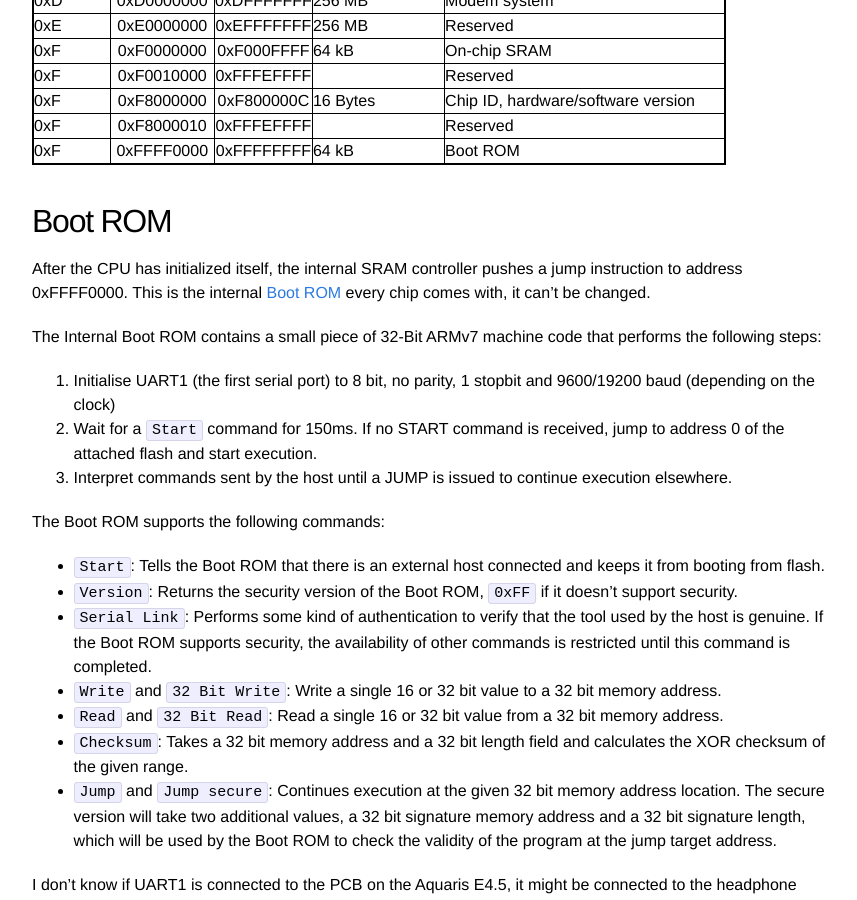
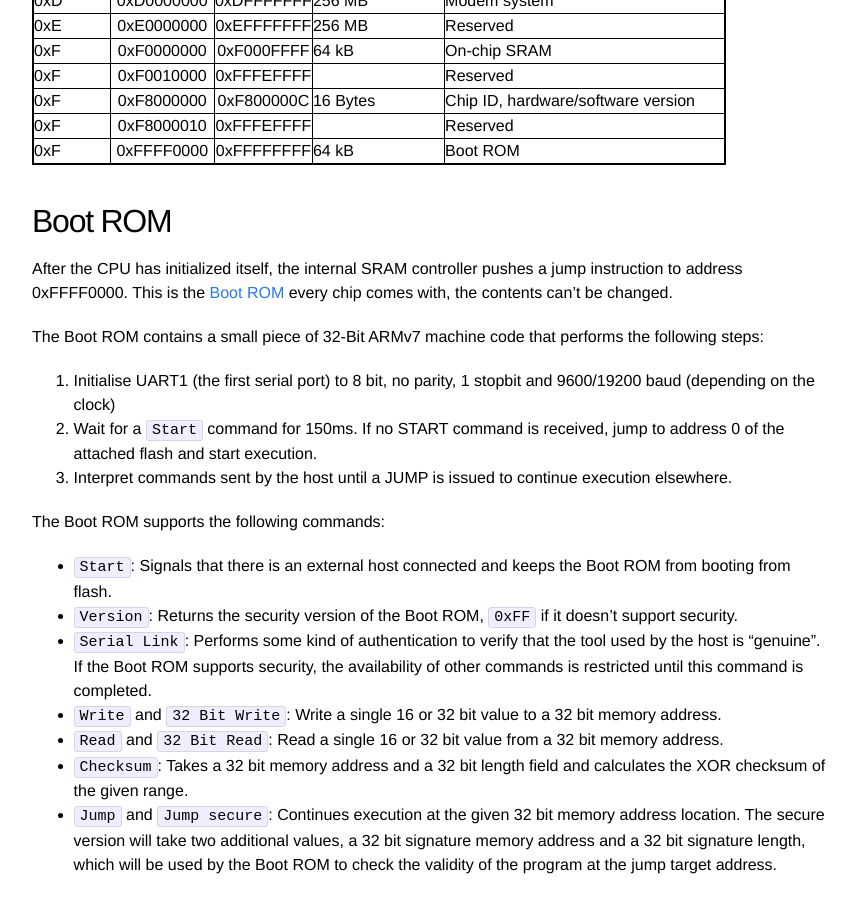
Before and after one commit to Sturmflut/sturmflut.github.io, a Jekyll site: the page built from _posts/2015-07-02-mediatek-details-soc-startup.markdown, in a window 1280 px wide and 900 px high, scrolled down 642 px. Shown: the whole window, without its empty margins (208-1065 px from the left). Built offline with Jekyll 4.4.1, drawn with Linux system fonts in a browser that asks for light colours.

Commit message:
Fix typos

```diff
--- a/_posts/2015-07-02-mediatek-details-soc-startup.markdown
+++ b/_posts/2015-07-02-mediatek-details-soc-startup.markdown
@@ -35,9 +35,9 @@ Taken from the [MT6575 datasheet][mt6575-datasheet]:
 
 ## Boot ROM
 
-After the CPU has initialized itself, the internal SRAM controller pushes a jump instruction to address 0xFFFF0000. This is the internal [Boot ROM][bootrom] every chip comes with, it can't be changed.
+After the CPU has initialized itself, the internal SRAM controller pushes a jump instruction to address 0xFFFF0000. This is the [Boot ROM][bootrom] every chip comes with, the contents can't be changed.
 
-The Internal Boot ROM contains a small piece of 32-Bit ARMv7 machine code that performs the following steps:
+The Boot ROM contains a small piece of 32-Bit ARMv7 machine code that performs the following steps:
 
 1. Initialise UART1 (the first serial port) to 8 bit, no parity, 1 stopbit and 9600/19200 baud (depending on the clock)
 
@@ -47,11 +47,11 @@ The Internal Boot ROM contains a small piece of 32-Bit ARMv7 machine code that p
 
 The Boot ROM supports the following commands:
 
-* `Start`: Tells the Boot ROM that there is an external host connected and keeps it from booting from flash.
+* `Start`: Signals that there is an external host connected and keeps the Boot ROM from booting from flash.
 
 * `Version`: Returns the security version of the Boot ROM, `0xFF` if it doesn't support security.
 
-* `Serial Link`: Performs some kind of authentication to verify that the tool used by the host is genuine. If the Boot ROM supports security, the availability of other commands is restricted until this command is completed.
+* `Serial Link`: Performs some kind of authentication to verify that the tool used by the host is "genuine". If the Boot ROM supports security, the availability of other commands is restricted until this command is completed.
 
 * `Write` and `32 Bit Write`: Write a single 16 or 32 bit value to a 32 bit memory address.
 
```
